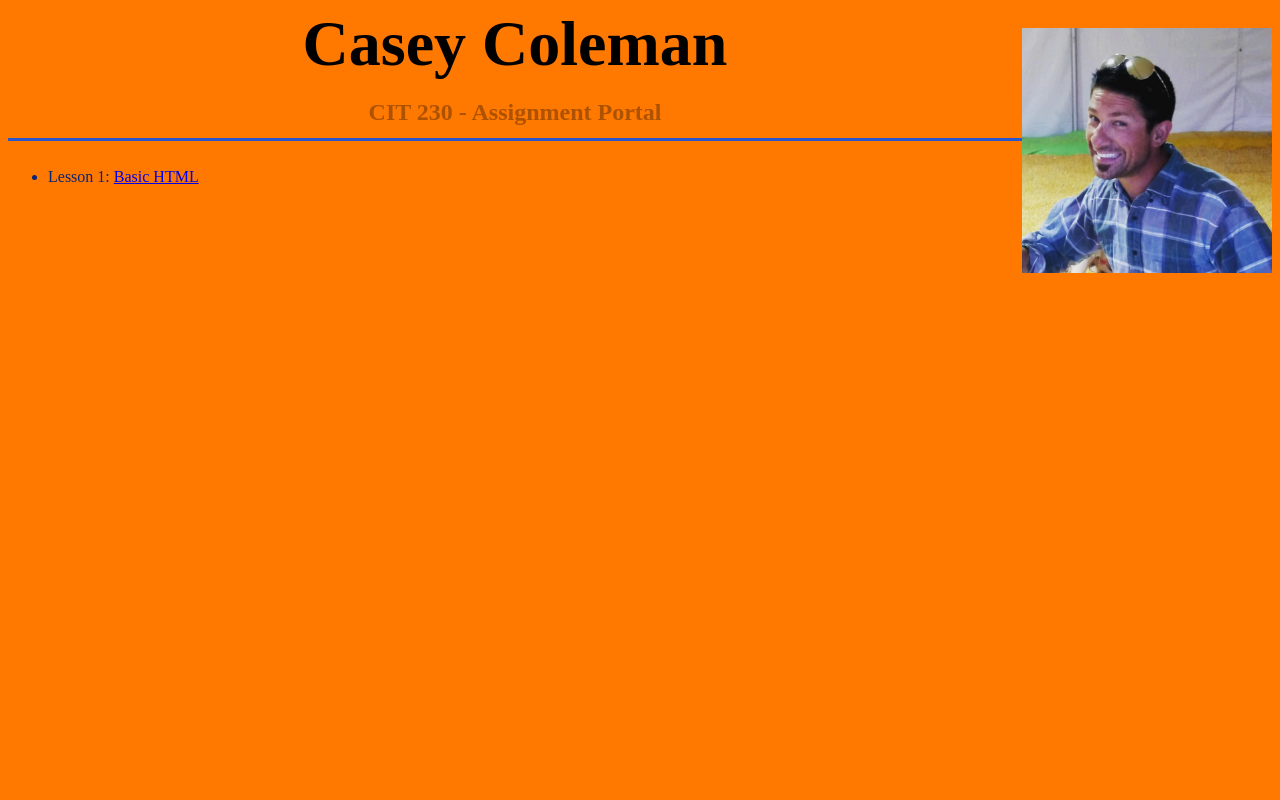
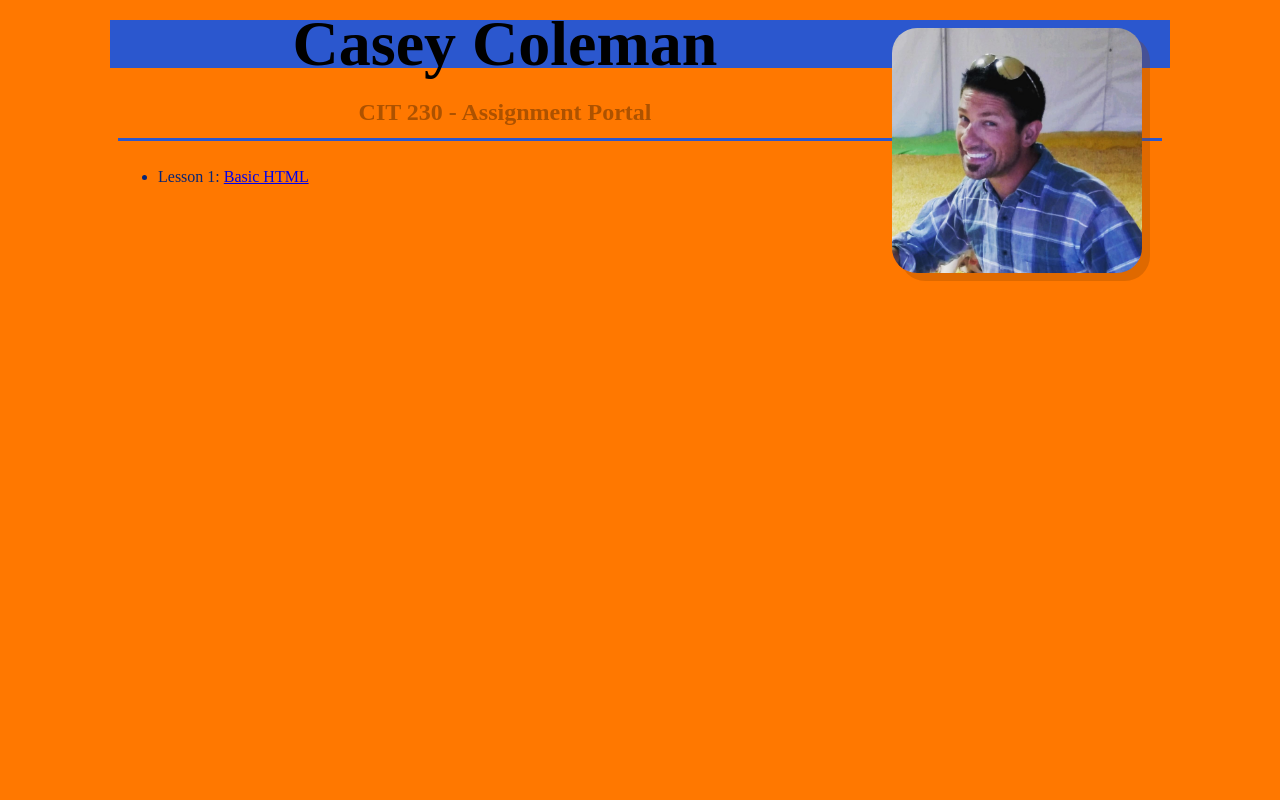
Before and after one commit to nagakolla/htmlwebapp, a plain HTML site: page index.html in a window 1280 px wide. Shown: the top 800 px of the page. Drawn offline with Linux system fonts and the light colour scheme; a web font is replaced by a local one.

Commit message:
work on portal

```diff
--- a/styles/main.css
+++ b/styles/main.css
@@ -34,19 +34,23 @@ ul {
 header, main, footer {
     margin: 1.25rem auto;
     padding: .5rem;
-    max-width: /* xxxpx (px = pixel is a unit of measure)  */;
+    max-width: 1060px;
 }
 
 header, footer, footer a {
     text-align: center;
-    background-color: /* */;
+    background-color: #2b57ce;
     color: whitesmoke;
+
 }
 
 header img {
     width: 250px;
     height: auto;
     float: right;
+    border-radius: 25px;
+    box-shadow: 8px 8px rgba(142, 67, 0, 0.28);
+    margin-right: 20px;
 }
 
 footer {
```
